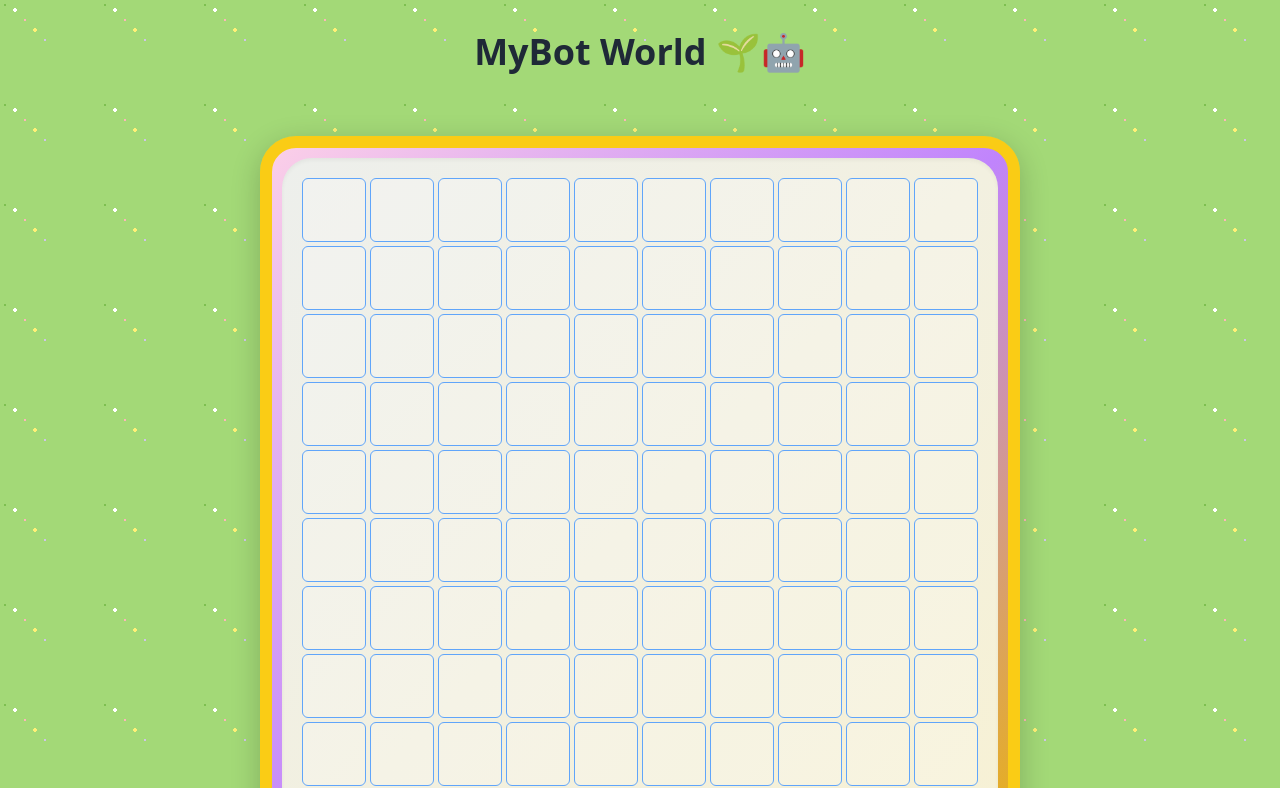
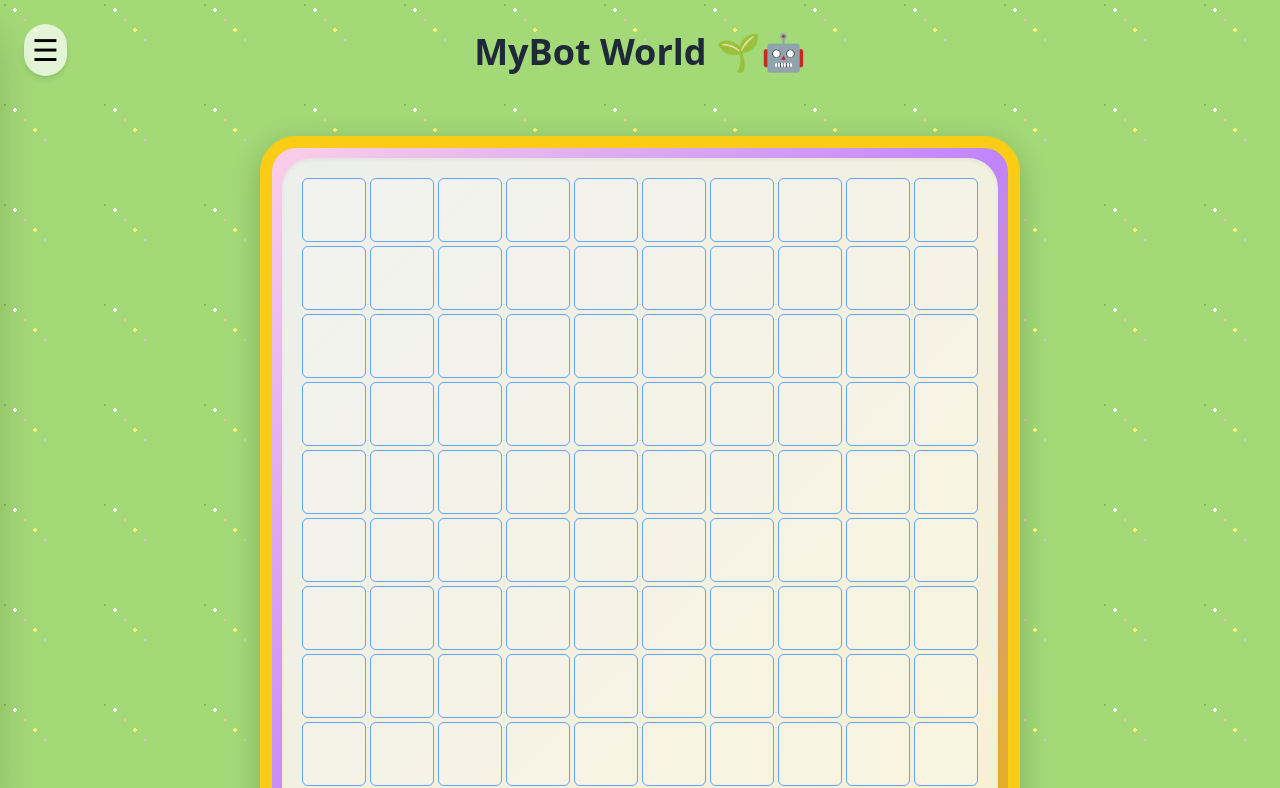
Before and after one commit to phylisscity/EC530---Final-Project-MyBot-, a React (Vite) app in the folder Frontend/frontend/: page / in a window 1280 px wide. Shown: the top 788 px of the page. Built offline with nearby package versions, Linux system fonts and the light colour scheme.

Commit message:
integrated sidebare with hide button logic nd polished ui layout

```diff
--- a/Frontend/frontend/src/App.jsx
+++ b/Frontend/frontend/src/App.jsx
@@ -1,20 +1,41 @@
 //Main application layout for MyBot World 🌱🤖
-import React from 'react';
+import React, { useState } from 'react'; // updated. Need useState for sidebar control
 import Grid from './components/Grid'; // Grid layout
 import Bot from './components/Bot';   // Bot component
+import Sidebar from './components/Sidebar';  //sidebar for menu
 
 
 function App() {
+
+  // Menu open/close control
+  const [isMenuOpen, setIsMenuOpen] = useState(false);
+
   // List of bots (fake data for now - will connect to backend later)
-
   const bots = [
     { botName: 'Bot #1', energy: 8, balance: 12, emoji: '🤖' },
     { botName: 'Bot #2', energy: 5, balance: 7, emoji: '🛸' },
     { botName: 'Bot #3', energy: 10, balance: 15, emoji: '🐝' },
   ];
 
+
   return (
     <div className="min-h-screen p-8 flex flex-col items-center">
+
+      {/* Hamburger Menu Button */}
+      {!isMenuOpen && (
+      <button
+        onClick={() => setIsMenuOpen(true)}
+        className="fixed top-6 left-6 text-3xl z-50 bg-white/70 p-2 rounded-full shadow-md hover:bg-white transition"
+      >
+        ☰
+      </button>
+    )}
+
+
+
+      {/* Sidebar component (slide-in menu) */}
+      <Sidebar isOpen={isMenuOpen} onClose={() => setIsMenuOpen(false)} />
+
 
       {/* Main title */}
       <h1 className="text-4xl font-bold text-gray-800 mb-10">
@@ -26,6 +47,7 @@ function App() {
       {/* Custom golden grid frame with corner brackets */}
       <div className="relative bracket-frame p-[10px] bg-gradient-to-br from-pink-200 via-purple-400 to-yellow-500 border-[12px] border-yellow-400 rounded-[36px] shadow-[0_8px_30px_rgba(0,0,0,0.2)] mt-6">
 
+
         {/* Inner grid area with soft background and blur */}
         <div className="bg-gradient-to-br from-[#edefec] to-[#f7f1d4] rounded-[30px] p-5 shadow-inner backdrop-blur-sm">
           <Grid />
@@ -35,11 +57,8 @@ function App() {
 
 
 
-
-
       {/* Bots (floating below for now - will move inside the grid later) */}
       <div className="flex flex-wrap justify-center gap-6 mt-12">
-
         {bots.map((bot, index) => (
           <Bot
             key={index}
@@ -55,4 +74,5 @@ function App() {
   );
 }
 
+
 export default App;
--- a/Frontend/frontend/src/components/Sidebar.jsx
+++ b/Frontend/frontend/src/components/Sidebar.jsx
@@ -0,0 +1,27 @@
+// Sidebar.jsx - Hidden slide-in menu for controls
+import React from 'react';
+
+
+function Sidebar({ isOpen, onClose }) {
+  return (
+
+    <div className={`fixed top-0 left-0 h-full w-65 bg-white/80 shadow-2xl p-6 z-50 transform ${isOpen ? "translate-x-0" : "-translate-x-full"} transition-transform duration-300 ease-in-out rounded-tr-3xl rounded-br-3xl`}>
+
+      {/* Close button */}
+      <button onClick={onClose} className="text-2xl mb-8 hover:text-red-500 transition">
+        ❌
+      </button>
+
+
+      {/* Menu Items */}
+      <ul className="space-y-8 text-green-800 font-semibold text-lg">
+        <li className="hover:text-purple-500 cursor-pointer">➕ Add Bot</li>
+        <li className="hover:text-purple-500 cursor-pointer">🎯 Move Bots</li>
+        <li className="hover:text-purple-500 cursor-pointer">⚙️ Settings</li>
+      </ul>
+
+    </div>
+  );
+}
+
+export default Sidebar;
```
